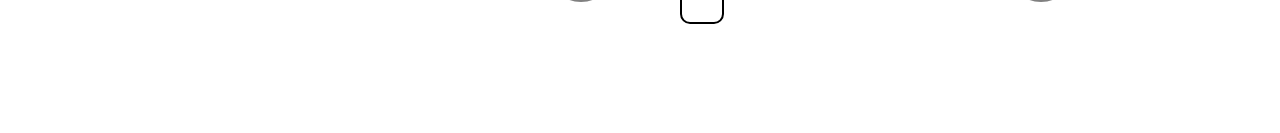
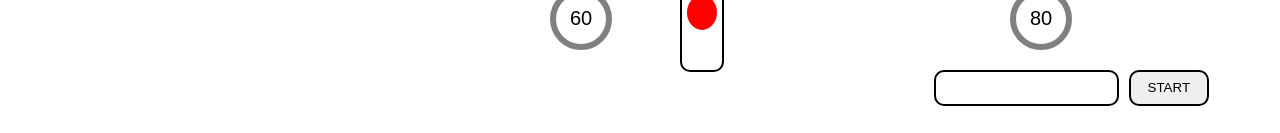
Before and after one commit to luckySeventeen/cars, an Angular app: page / in a window 1280 px wide. Shown: the part 819-952 px from the top of the page. Before the commit the page ends 843 px from the top, so only its background shows below. Built offline with nearby package versions, Linux system fonts and the light colour scheme.

Commit message:
added speed input and start button

```diff
--- a/src/app/cars/cars.component.html
+++ b/src/app/cars/cars.component.html
@@ -61,6 +61,9 @@
         <div *ngIf="!passTheLight" class="light green"></div>
       </div>
     </div>
-
+  </div>
+  <div class="start-container">
+    <input [(ngModel)]="animationSpeed" class="speed-input" type="number"/>
+    <button class="start-btn">START</button>
   </div>
 </div>
--- a/src/app/cars/cars.component.scss
+++ b/src/app/cars/cars.component.scss
@@ -1,4 +1,6 @@
 .cars {
+  display: flex;
+  flex-direction: column;
   .search-container {
     width: 75%;
     margin: 20px auto;
@@ -212,4 +214,23 @@
       }
     }
   }
+  .start-container {
+    display: flex;
+    width: 90%;
+    margin: 40px auto;
+    justify-content: flex-end;
+    .speed-input {
+      height: 30px;
+      border: 2px solid black;
+      border-radius: 10px;
+      margin: 0 10px;
+      outline: none;
+    }
+    .start-btn {
+      height: 36px;
+      border: 2px solid black;
+      border-radius: 10px;
+      width: 80px;
+    }
+  }
 }
```
